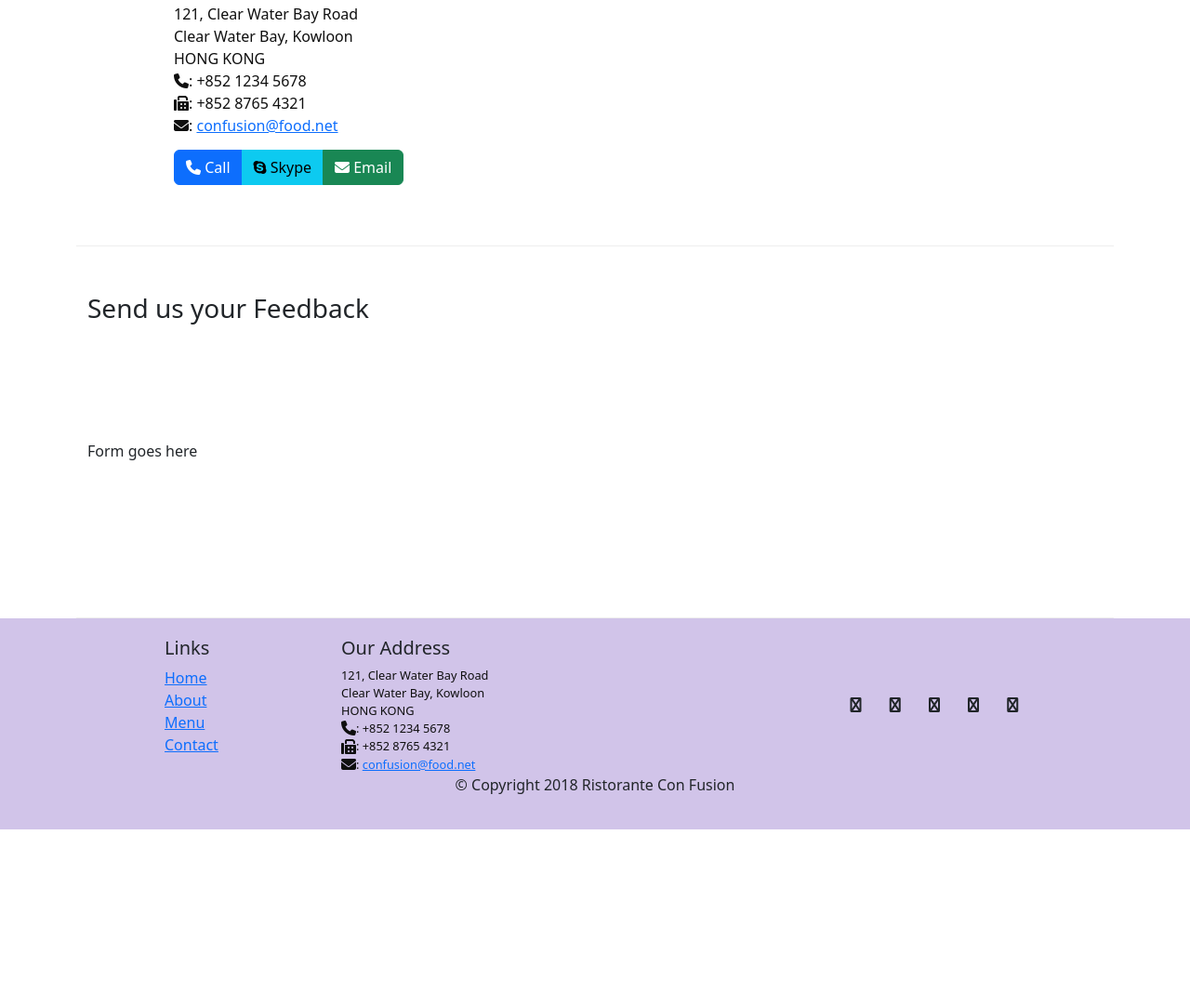
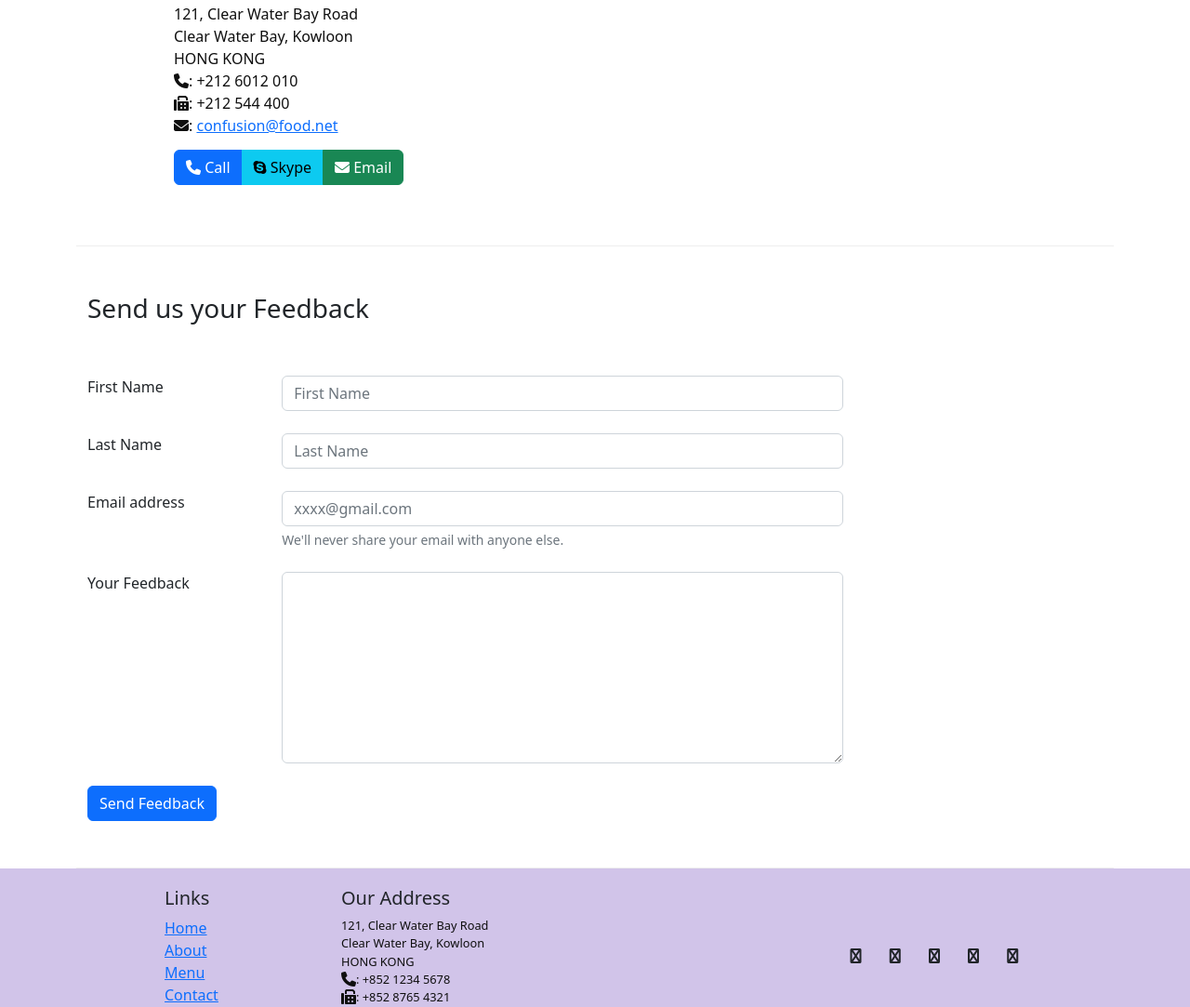
Before and after one commit to achrafdakir/Restaurant-bootstrap, a plain HTML site: page contactus.html in a window 1280 px wide. Shown: the part 576-1659 px from the top of the page at 93% size. Before the commit the page ends 1468 px from the top, so only its background shows below. Drawn offline with nearby package versions, Linux system fonts and the light colour scheme.

Commit message:
adding form to contact page

```diff
--- a/contactus.html
+++ b/contactus.html
@@ -82,8 +82,8 @@
 		              121, Clear Water Bay Road<br>
 		              Clear Water Bay, Kowloon<br>
 		              HONG KONG<br>
-		              <i class="fa fa-phone"></i>: +852 1234 5678<br>
-		              <i class="fa fa-fax"></i>: +852 8765 4321<br>
+		              <i class="fa fa-phone"></i>: +212 6012 010<br>
+		              <i class="fa fa-fax"></i>: +212 544 400<br>
 		              <i class="fa fa-envelope"></i>:
                         <a href="mailto:confusion@food.net">confusion@food.net</a>
 		           </address>
@@ -101,11 +101,38 @@
         </div>
 
         <div class="row row-content">
-           <div class="col-12">
+           <div class="col-12 mb-5">
               <h3>Send us your Feedback</h3>
            </div>
             <div class="col-12 col-md-9">
-                Form goes here
+                <form action="">
+                    <div class="row mb-4">
+                        <label for="firstname" class="col-md-3 form-label">First Name</label>
+                        <div class="col-md-9">
+                            <input type="text" class="form-control" id="firstname" name="firstname" placeholder="First Name">
+                        </div>
+                    </div>
+                    <div class="row mb-4">
+                        <label for="lastname" class="col-md-3 form-label">Last Name</label>
+                        <div class="col-md-9">
+                            <input type="text" class="form-control" id="firstname" name="lastname" placeholder="Last Name">
+                        </div>
+                    </div>
+                    <div class="row mb-4">
+                        <label for="inputEmail" class="col-md-3 form-label">Email address</label>
+                        <div class="col-md-9">
+                            <input type="email" class="form-control" id="inputEmail" placeholder="xxxx@gmail.com" aria-describedby="emailHelp">
+                            <div id="emailHelp" class="form-text">We'll never share your email with anyone else.</div>
+                        </div>
+                    </div>
+                    <div class="row mb-4">
+                        <label for="textarea1" class="col-md-3 form-label">Your Feedback</label>
+                        <div class="col-md-9">
+                            <textarea class="form-control" id="textarea1" rows="8"></textarea>
+                        </div>
+                    </div>
+                    <button type="submit" class="btn btn-primary">Send Feedback</button>
+                </form>
             </div>
              <div class="col-12 col-md">
             </div>
@@ -155,10 +182,9 @@
            </div>
         </div>
     </footer>
-    <!-- jQuery first, then Popper.js, then Bootstrap JS. -->
-    <script src="node_modules/jquery/dist/jquery.slim.min.js"></script>
-    <script src="node_modules/popper.js/dist/umd/popper.min.js"></script>
-    <script src="node_modules/bootstrap/dist/js/bootstrap.min.js"></script>
+
+    <script src="bootstrap-5.2.3-dist/js/bootstrap.min.js"></script>
+    <script src="js/main.js"></script>
 </body>
 
 </html>
```
